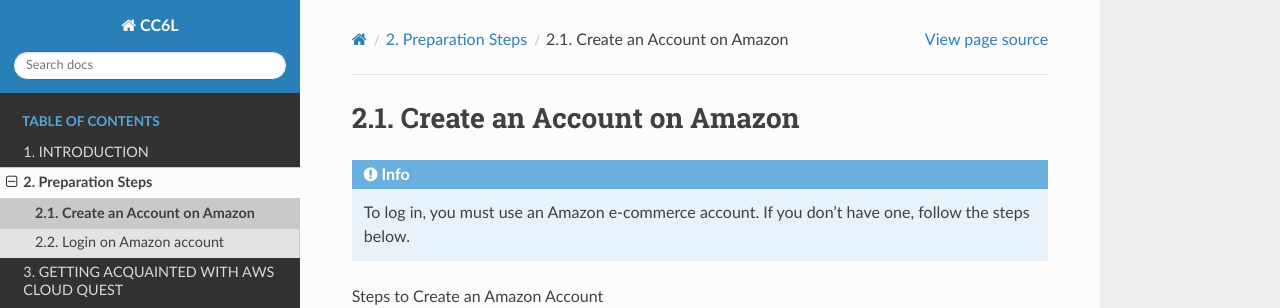
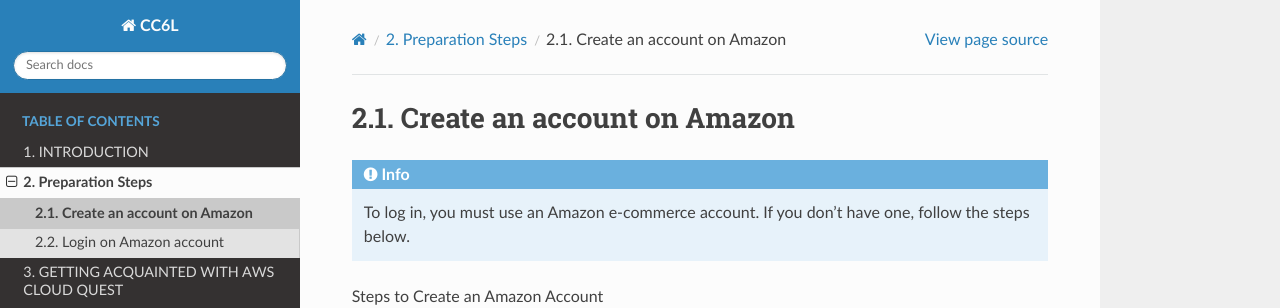
Before and after one commit to jambybrillo/aws_partitioner, a Sphinx documentation site: the page built from docs/source/create_an_amazon_account.rst, in a window 1280 px wide and 900 px high. Shown: the top 308 px of the window. Built offline with Sphinx 7.4.7 and the Read the Docs theme 3.1.0, drawn with Linux system fonts in a browser that asks for light colours.

```diff
--- a/docs/source/create_an_amazon_account.rst
+++ b/docs/source/create_an_amazon_account.rst
@@ -1,4 +1,4 @@
-Create an Account on Amazon
+Create an account on Amazon
 ============
 
 .. admonition:: Info
```
